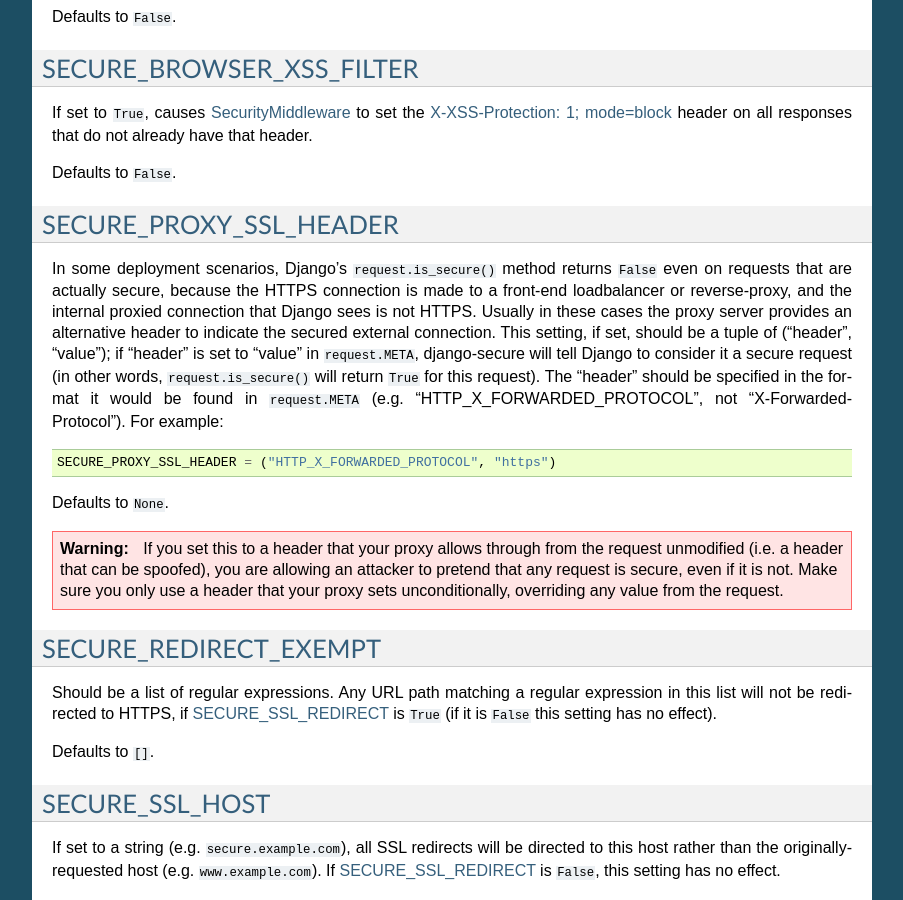
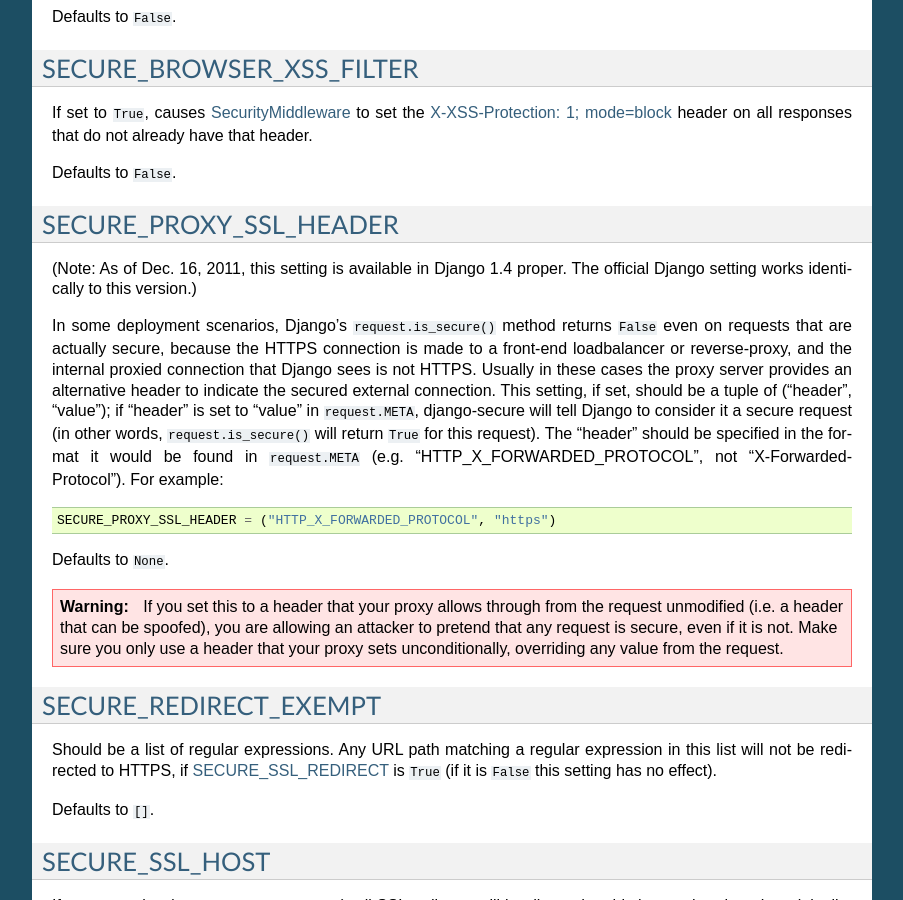
Before and after one commit to carljm/django-secure, a Sphinx documentation site: the page built from doc/settings.rst, in a window 1280 px wide and 900 px high, scrolled down 1092 px. Shown: the whole window, without its empty margins (198-1101 px from the left). Built offline with Sphinx 7.4.7, drawn with Linux system fonts in a browser that asks for light colours.

Commit message:
Updated doc/settings.rst to note that there's now an official SECURE_PROXY_SSL_HEADER Django setting

```diff
--- a/doc/settings.rst
+++ b/doc/settings.rst
@@ -75,6 +75,9 @@ Defaults to ``False``.
 SECURE_PROXY_SSL_HEADER
 -----------------------
 
+(Note: As of Dec. 16, 2011, this setting is available in Django 1.4 proper.
+The official Django setting works identically to this version.)
+
 In some deployment scenarios, Django's ``request.is_secure()`` method returns
 ``False`` even on requests that are actually secure, because the HTTPS
 connection is made to a front-end loadbalancer or reverse-proxy, and the
```
